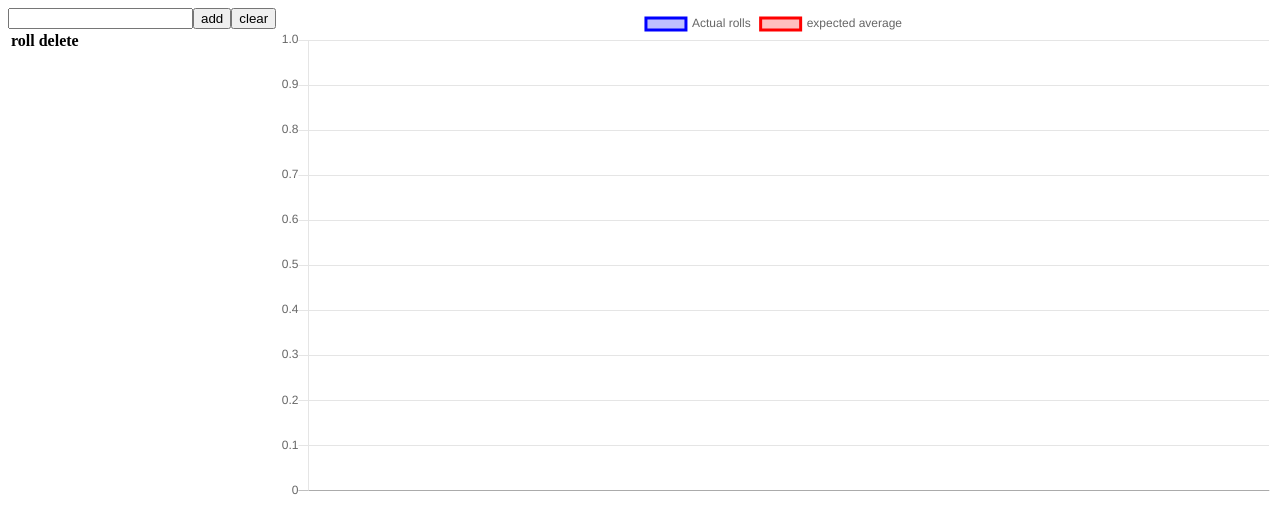
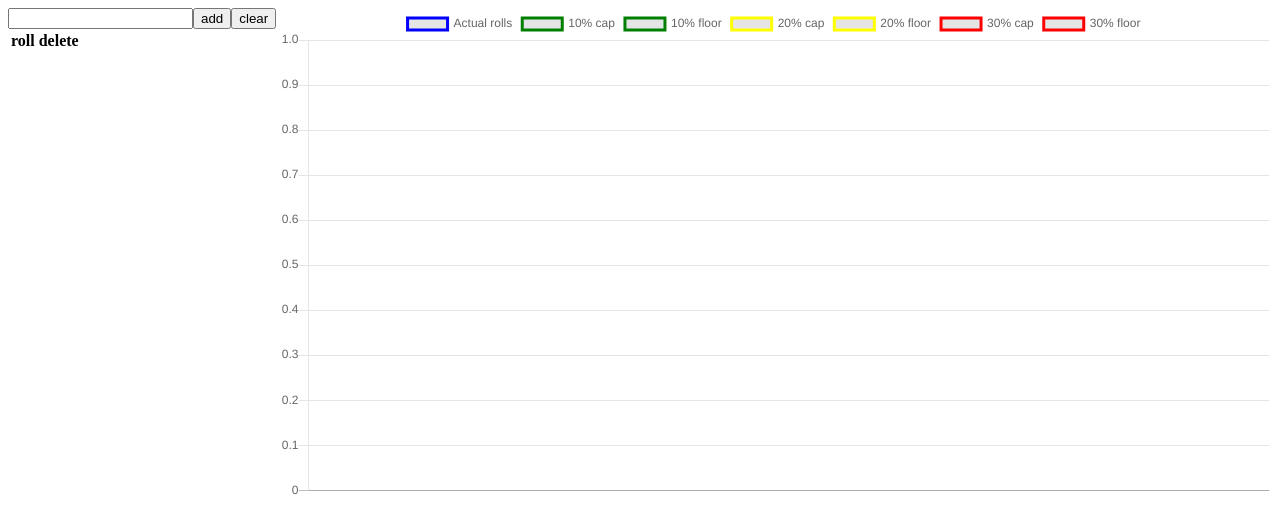
Before and after one commit to Bored0ne/DiceBiasChecker, a React app: page / in a window 1280 px wide. Built offline with nearby package versions, Linux system fonts and the light colour scheme.

Commit message:
Adding guide lines

```diff
--- a/src/DiceGraph.js
+++ b/src/DiceGraph.js
@@ -22,14 +22,40 @@ const DiceGraph = ({rolls = [2, 2, 3, 4, 5, 2, 2, 2, 2, 2, 2, 2, 2]}) => {
             label: 'Actual rolls',
             data: Object.values(countOfGroupedRolls),
             borderColor: 'rgb(0, 0, 255)',
-            backgroundColor: 'rgba(0, 0, 255, .25)'
+            // backgroundColor: 'rgba(0, 0, 255, .25)'
           },
           {
-            label: 'expected average',
-            data: expectedAverageOfRolls,
-            // type: 'line',
+            label: '10% cap',
+            data: expectedAverageOfRolls.map(val => val + (val * 10 / 100)),
+            borderColor: 'green',
+            // backgroundColor: 'rgba(255, 0, 0, .25)'
+          },
+          {
+            label: '10% floor',
+            data: expectedAverageOfRolls.map(val => val - (val * 10 / 100)),
+            borderColor: 'green',
+          },
+          {
+            label: '20% cap',
+            data: expectedAverageOfRolls.map(val => val + (val * 20 / 100)),
+            borderColor: 'yellow',
+            // backgroundColor: 'rgba(255, 0, 0, .25)'
+          },
+          {
+            label: '20% floor',
+            data: expectedAverageOfRolls.map(val => val - (val * 20 / 100)),
+            borderColor: 'yellow',
+          },
+          {
+            label: '30% cap',
+            data: expectedAverageOfRolls.map(val => val + (val * 30 / 100)),
             borderColor: 'red',
-            backgroundColor: 'rgba(255, 0, 0, .25)'
+            // backgroundColor: 'rgba(255, 0, 0, .25)'
+          },
+          {
+            label: '30% floor',
+            data: expectedAverageOfRolls.map(val => val - (val * 30 / 100)),
+            borderColor: 'red',
           }
         ],
         labels: Object.getOwnPropertyNames(countOfGroupedRolls)
```
Also changed, not shown: docs/index.html (+2 -2 lines), 4 other files.
